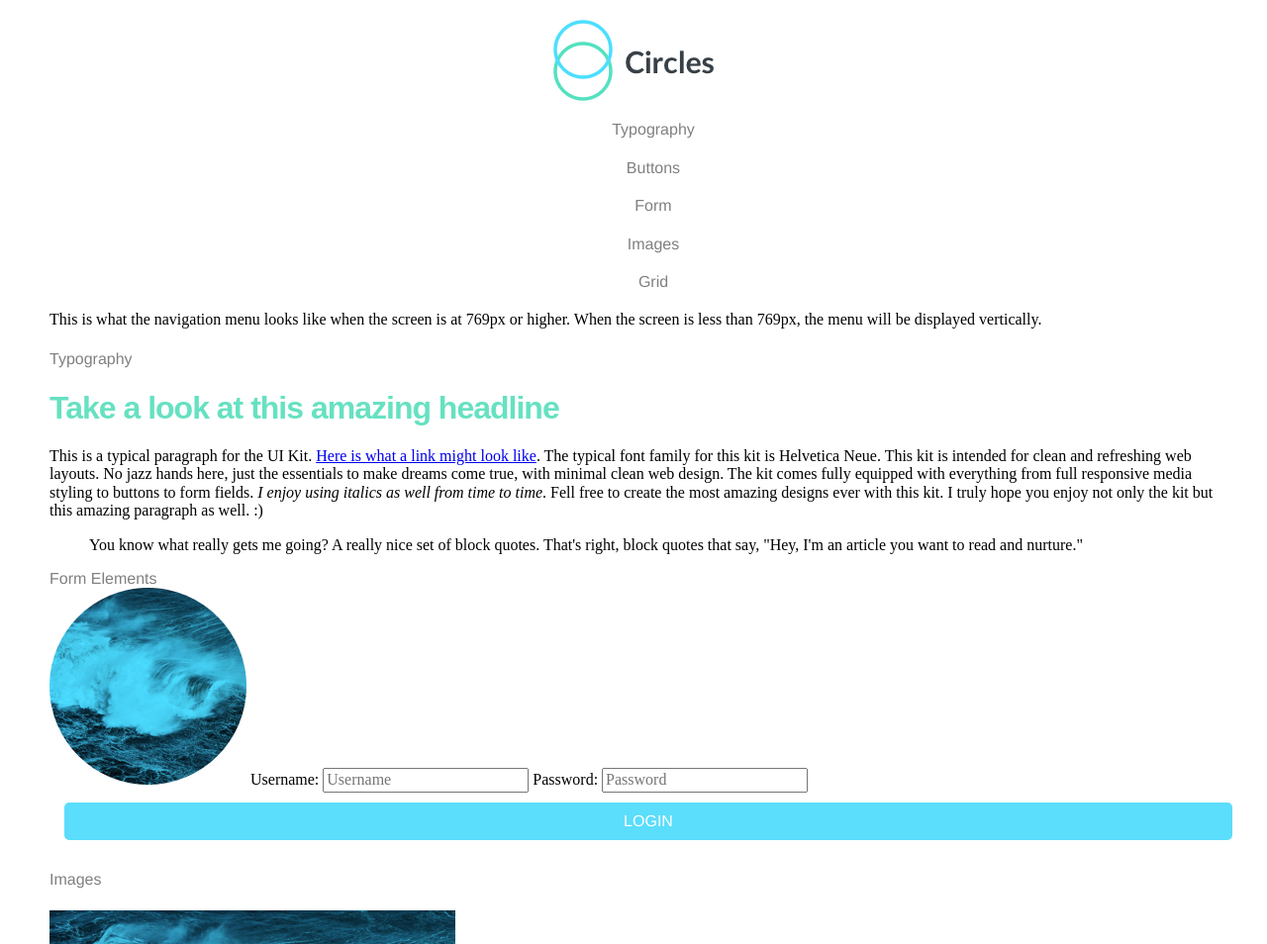
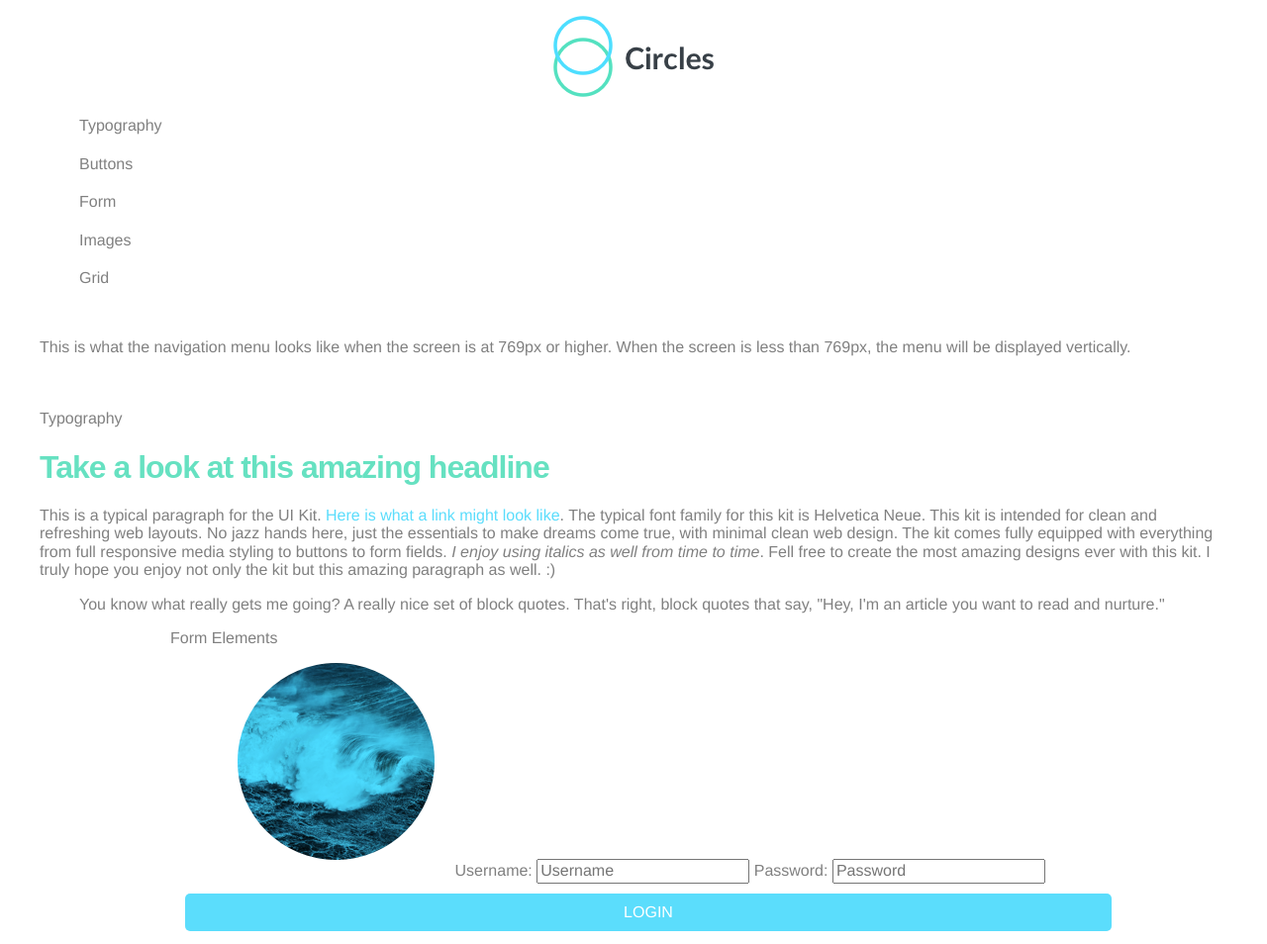
Before and after one commit to erikyoung/styleguide--sass, a plain HTML site: page index.html in a window 1280 px wide. Shown: the top 954 px of the page at 99% size. Drawn offline with Linux system fonts and the light colour scheme.

Commit message:
adding mixins to everything

```diff
--- a/scss/base/_base.scss
+++ b/scss/base/_base.scss
@@ -12,11 +12,11 @@
 ul {
     .nav__item {
     	list-style-type: none;
-    	font-weight: 300;
-
+    	font-weight: 400;
+    	margin-bottom: 20px;
     	a {
 
-			color: grey;
+			color: #808080;
 			text-decoration:none;
 
 }
--- a/scss/components/_grid.scss
+++ b/scss/components/_grid.scss
@@ -1,3 +1,41 @@
-.grid__col--3, .grid__col--9 {
-	text-align: center;
+
+.container {
+	display:flex;
+	flex-direction: column;
+	justify-content: center;
+	color: #808080;
+	padding: 1rem 2.5rem;
+	font-family: $body-content-font-family;
 }
+
+ .grid__row {
+
+    display: flex;
+    flex-direction: column;
+    justify-content: center;
+    margin-bottom: 1rem;
+ }
+
+ .grid__col-- {
+ 	&3 {
+ 		@include grids;
+ 	}
+ 	&4 {
+ 		@include grids;
+ 	}
+ 	&6 {
+ 		@include grids;
+ 	}
+
+ }
+
+ .img-- {
+	&frame {
+		margin: 0 auto;
+
+	}
+	&avatar {
+		margin:  auto;
+		padding: 1rem 1rem;
+	}
+}
--- a/scss/components/_images.scss
+++ b/scss/components/_images.scss
@@ -0,0 +1,12 @@
+
+
+.img-- {
+	&frame {
+		margin: 0 auto;
+
+	}
+	&avatar {
+		margin:  auto;
+		padding: 1rem 1rem;
+	}
+}
--- a/scss/components/_navigation.scss
+++ b/scss/components/_navigation.scss
@@ -1,5 +1,10 @@
 .nav__item {
-	margin-bottom: 20px;
-	font-weight: 300;
+
+	font-weight: 400;
 	font-family: $body-content-font-family;
 }
+
+.link {
+	color: $default-button;
+	text-decoration: none;
+}
--- a/scss/components/_typography.scss
+++ b/scss/components/_typography.scss
@@ -1,7 +1,4 @@
-.headline--primary {
-	color: $main-headline-color;
-	font-family: $header-font-family;
-}
+
 
 .headline-- {
 	&primary {
@@ -16,7 +13,3 @@
 		color: grey;
 	}
 }
-
-.container {
-	margin: 20px 50px;
-}
--- a/scss/utilities/_mixins.scss
+++ b/scss/utilities/_mixins.scss
@@ -13,3 +13,10 @@
      border-radius: 5px;
 
 }
+
+@mixin grids {
+	text-align: center;
+	display:flex;
+	flex-direction: column;
+	margin: 0 auto;
+}
```
Also changed, not shown: css/styles.css, 1 other file.
